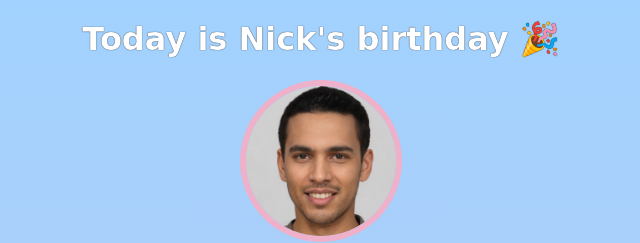
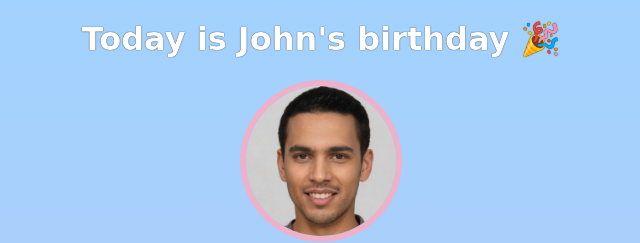
Before and after one commit to Little-coder9/birthday-gift-site, a website built with Vite: page index.html in a window 1280 px wide. Shown: the top 243 px of the page, 319-959 px from the left. Built offline with nearby package versions, Linux system fonts and the light colour scheme; a web font is replaced by a local one.

Commit message:
Changed the name to John

```diff
--- a/index.html
+++ b/index.html
@@ -1,3 +1,4 @@
+<!DOCTYPE html>
 <html>
     <head><link rel="stylesheet" href="https://cdnjs.cloudflare.com/ajax/libs/normalize/8.0.1/normalize.css">
         <link rel="preconnect" href="https://fonts.googleapis.com">
@@ -7,7 +8,7 @@
     </head>
     <body>
         <div id="header">
-            <h1>Today is Nick's birthday 🎉</h1>
+            <h1>Today is John's birthday 🎉</h1>
             <img id="bff-img" src="images/nick.jpg">
             <h2 id="bday-age">24 years old</h2>
             <h4 id="bday-date">01.11.2022</h4>
```
